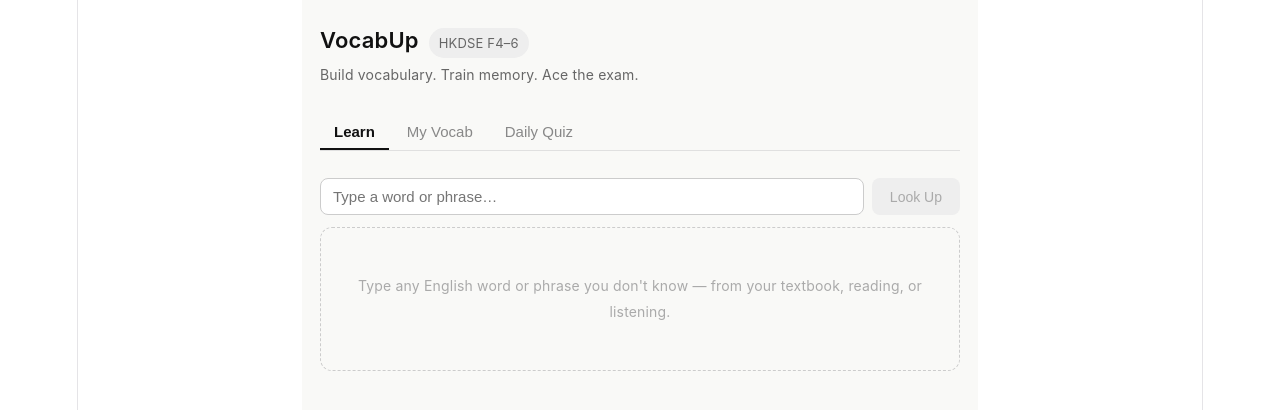
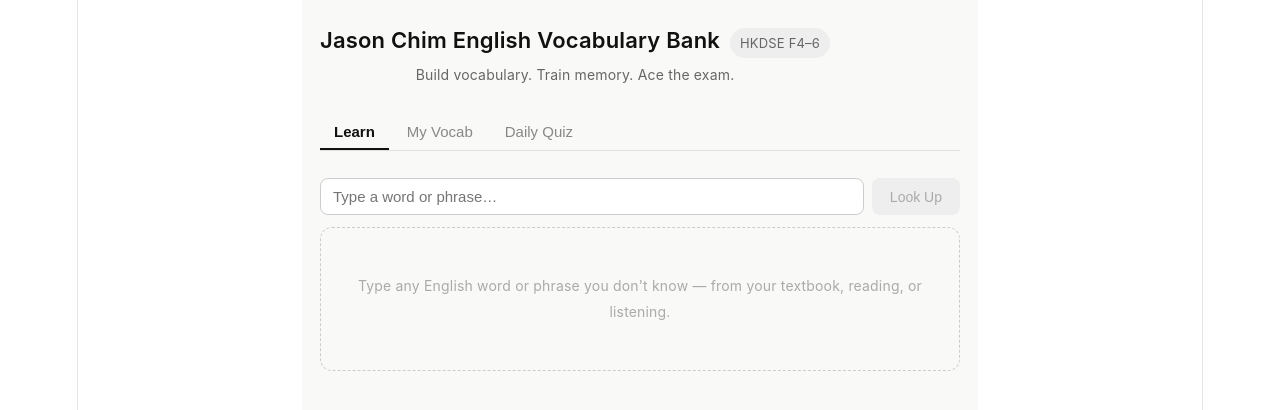
Before and after one commit to jasonchimyw219/vocabup, a React (Vite) app: page / in a window 1280 px wide. Shown: the top 410 px of the page. Built offline with nearby package versions, Linux system fonts and the light colour scheme.

Commit message:
rename app

```diff
--- a/src/App.jsx
+++ b/src/App.jsx
@@ -223,7 +223,7 @@
       <div style={{ display:"flex", alignItems:"center", justifyContent:"space-between", marginBottom:"1.5rem", flexWrap:"wrap", gap:8 }}>
         <div>
           <div style={{ display:"flex", alignItems:"baseline", gap:10 }}>
-            <span style={{ fontSize:22, fontWeight:600, color:"#111" }}>VocabUp</span>
+            <span style={{ fontSize:22, fontWeight:600, color:"#111" }}>Jason Chim English Vocabulary Bank</span>
             <span style={{ fontSize:13, color:"#666", background:"#eee", borderRadius:99, padding:"2px 10px" }}>HKDSE F4–6</span>
           </div>
           <p style={{ fontSize:14, color:"#666", margin:"4px 0 0" }}>Build vocabulary. Train memory. Ace the exam.</p>
```
